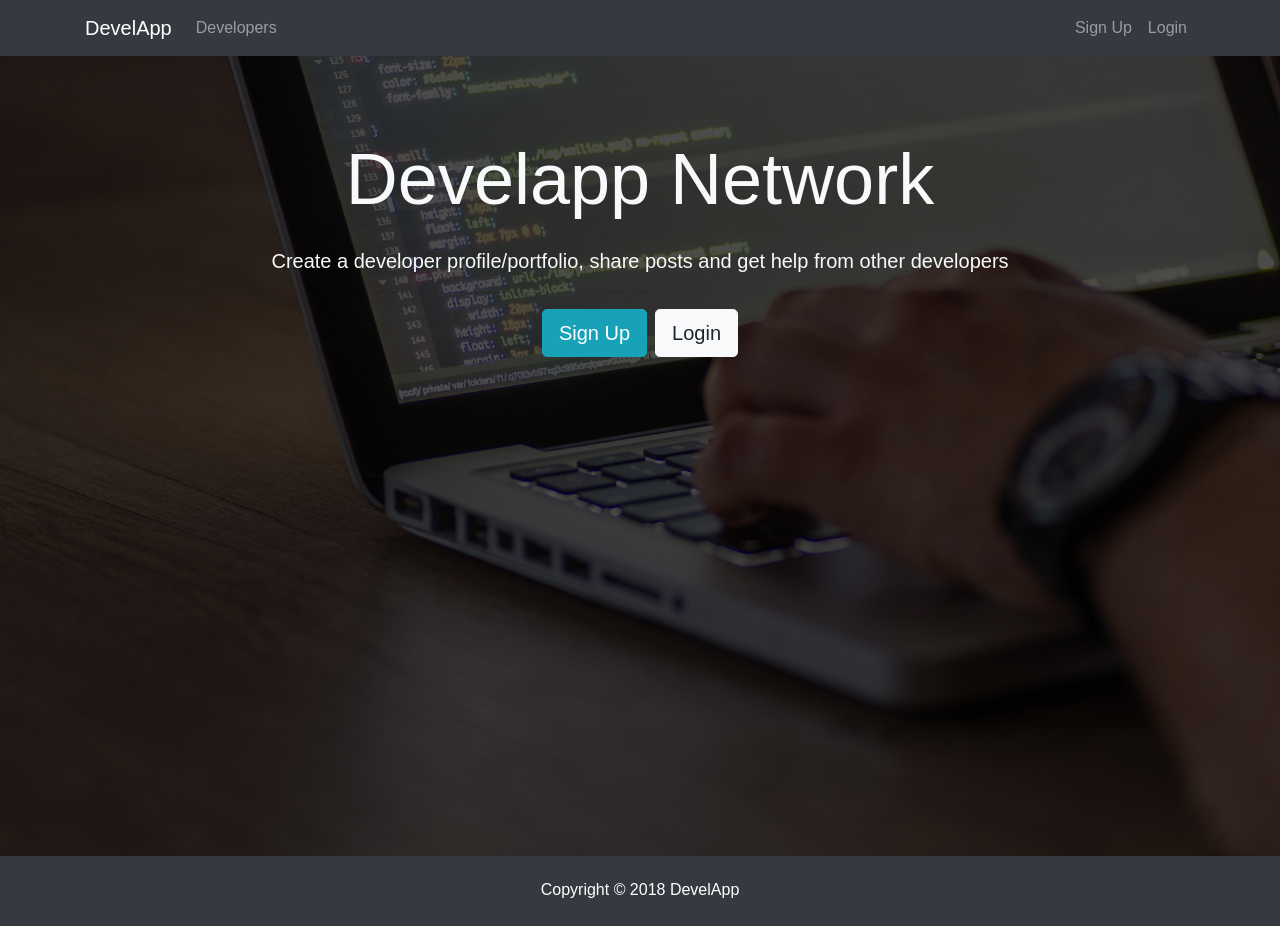
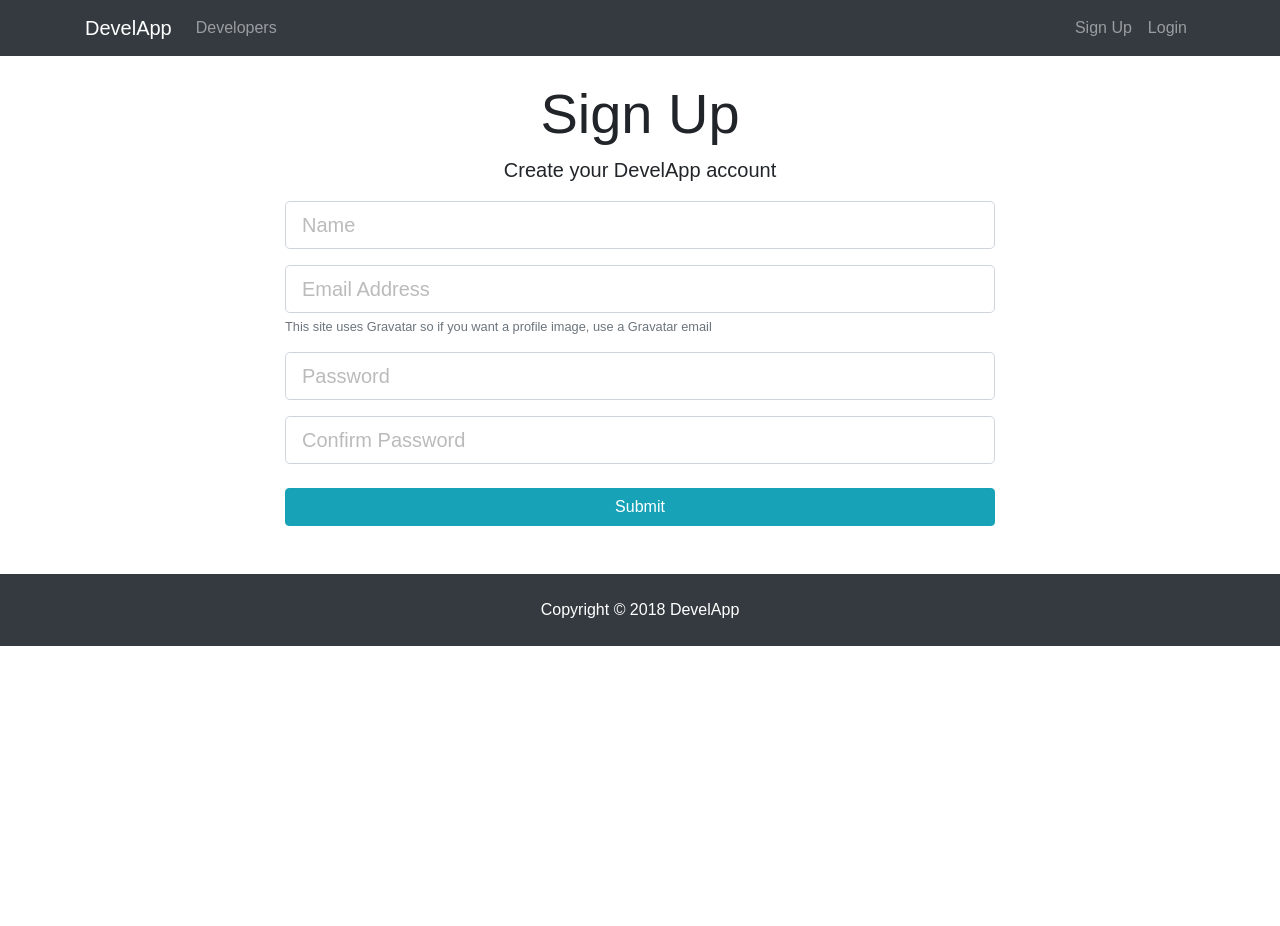
Before and after one commit to nachomirsol/develapp, a React (Create React App) app in the folder client/: page /register in a window 1280 px wide. After the commit the page ends 800 px from the top, so only its background shows below. Built offline with nearby package versions, Linux system fonts and the light colour scheme.

Commit message:
react router implementation, login and register

```diff
--- a/client/package.json
+++ b/client/package.json
@@ -3,8 +3,10 @@
   "version": "0.1.0",
   "private": true,
   "dependencies": {
+    "axios": "^0.18.0",
     "react": "^16.4.2",
     "react-dom": "^16.4.2",
+    "react-router-dom": "^4.3.1",
     "react-scripts": "1.1.4"
   },
   "scripts": {
--- a/client/src/App.js
+++ b/client/src/App.js
@@ -1,17 +1,27 @@
 import React, { Component } from "react";
-import Navbar from './components/layout/Navbar'
-import Landing from './components/layout/Landing'
-import Footer from './components/layout/Footer'
+
+import { BrowserRouter, Route } from "react-router-dom";
+import Navbar from "./components/layout/Navbar";
+import Landing from "./components/layout/Landing";
+import Register from "./components/auth/Register";
+import Login from "./components/auth/Login";
+import Footer from "./components/layout/Footer";
 import "./App.css";
 
 class App extends Component {
   render() {
     return (
-      <div className="App">
-        <Navbar />
-        <Landing />
-        <Footer />
-      </div>
+      <BrowserRouter>
+        <div className="App">
+          <Navbar />
+          <Route exact path="/" component={Landing} />
+          <div className="container">
+            <Route exact path="/register" component = {Register}/>
+            <Route exact path="/login" component = {Login}/>
+          </div>
+          <Footer />
+        </div>
+      </BrowserRouter>
     );
   }
 }
--- /dev/null
+++ b/client/src/components/auth/Login.js
@@ -0,0 +1,71 @@
+import React, {Component} from 'react';
+
+class Login extends Component{
+    constructor(){
+        super()
+        this.state = {
+            email:'',
+            password:'',
+            errors:{}
+        };
+
+        this.onChange = this.onChange.bind(this);
+        this.onSubmit = this.onSubmit.bind(this);
+    }
+
+    onChange(e){
+        this.setState({[e.target.name] : e.target.value})
+    }
+
+    onSubmit(e){
+        e.preventDefault();
+        const user = {
+            email:this.state.email,
+            password:this.state.password
+        }
+        console.log(user);
+
+    }
+
+    render(){
+
+        return(
+        <div className="login">
+            <div className="container">
+              <div className="row">
+                <div className="col-md-8 m-auto">
+                  <h1 className="display-4 text-center">Log In</h1>
+                  <p className="lead text-center">Sign in to your DevConnector account</p>
+                  <form onSubmit = {this.onSubmit}>
+                    <div className="form-group">
+                        <input
+                            type="email"
+                            className="form-control form-control-lg"
+                            placeholder="Email Address"
+                            value = {this.state.email}
+                            name="email"
+                            onChange = {this.onChange}
+                        />
+                    </div>
+                    <div className="form-group">
+                        <input
+                            type="password"
+                            className="form-control form-control-lg"
+                            placeholder="Password"
+                            value = {this.state.password}
+                            name="password"
+                            onChange = {this.onChange}
+                        />
+                    </div>
+                    <input type="submit" className="btn btn-info btn-block mt-4" />
+                  </form>
+                </div>
+              </div>
+            </div>
+          </div>
+
+        )
+    }
+}
+
+export default Login;
--- /dev/null
+++ b/client/src/components/auth/Register.js
@@ -0,0 +1,100 @@
+import React, {Component} from 'react';
+import axios from 'axios';
+
+class Register extends Component{
+
+    constructor(){
+        super();
+
+        this.state = {
+            name:'',
+            email:'',
+            password:'',
+            password2:'',
+            errors:{}
+        };
+
+        this.onChange = this.onChange.bind(this);
+        this.onSubmit = this.onSubmit.bind(this);
+    }
+
+
+    onChange(e){
+        this.setState({[e.target.name]: e.target.value})
+    }
+
+    onSubmit(e){
+        e.preventDefault();
+        const newUser = {
+            name:this.state.name,
+            email:this.state.email,
+            password:this.state.password,
+            password2: this.state.password2
+        }
+
+        axios.post('/api/users/register', newUser)
+            .then(res => console.log(res.data))
+            .catch(err => console.log(err.response.data))
+    }
+
+    render(){
+        return(
+            <div className="register">
+                <div className="container">
+                <div className="row">
+                    <div className="col-md-8 m-auto">
+                    <h1 className="display-4 text-center">Sign Up</h1>
+                    <p className="lead text-center">Create your DevelApp account</p>
+                    <form onSubmit ={ this.onSubmit}>
+                        <div className="form-group">
+                        <input
+                            type="text"
+                            className="form-control form-control-lg"
+                            placeholder="Name"
+                            name="name"
+                            value = {this.state.name}
+                            onChange = {this.onChange}
+                        />
+                        </div>
+                        <div className="form-group">
+                        <input
+                            type="email"
+                            className="form-control form-control-lg"
+                            placeholder="Email Address"
+                            value = {this.state.email}
+                            name="email"
+                            onChange = {this.onChange}
+                        />
+                        <small className="form-text text-muted">This site uses Gravatar so if you want a profile image, use a Gravatar email</small>
+                        </div>
+                        <div className="form-group">
+                        <input
+                            type="password"
+                            className="form-control form-control-lg"
+                            placeholder="Password"
+                            value = {this.state.password}
+                            name="password"
+                            onChange = {this.onChange}
+                        />
+                        </div>
+                        <div className="form-group">
+                        <input
+                            type="password"
+                            className="form-control form-control-lg"
+                            placeholder="Confirm Password"
+                            value = {this.state.password2}
+                            name="password2"
+                            onChange = {this.onChange}
+                        />
+                        </div>
+                        <input type="submit" className="btn btn-info btn-block mt-4" />
+                    </form>
+                    </div>
+                </div>
+                </div>
+            </div>
+        )
+    }
+}
+
+export default Register;
--- a/client/src/components/layout/Landing.js
+++ b/client/src/components/layout/Landing.js
@@ -1,4 +1,5 @@
-import React,{Component} from 'react'
+import React,{Component} from 'react';
+import {Link} from 'react-router-dom';
 
 class Landing extends Component{
     render(){
@@ -12,8 +13,8 @@ class Landing extends Component{
                     </h1>
                     <p className="lead"> Create a developer profile/portfolio, share posts and get help from other developers</p>
                     <hr />
-                    <a href="register.html" className="btn btn-lg btn-info mr-2">Sign Up</a>
-                    <a href="login.html" className="btn btn-lg btn-light">Login</a>
+                    <Link to="/register" className="btn btn-lg btn-info mr-2">Sign Up</Link>
+                    <Link to="/login" className="btn btn-lg btn-light">Login</Link>
                   </div>
                 </div>
               </div>
--- a/client/src/components/layout/Navbar.js
+++ b/client/src/components/layout/Navbar.js
@@ -1,4 +1,5 @@
 import React,{Component} from 'react';
+import {Link} from 'react-router-dom';
 
 class Navbar extends Component{
     render(){
@@ -6,7 +7,7 @@ class Navbar extends Component{
 
                 <nav className="navbar navbar-expand-sm navbar-dark bg-dark mb-4">
                     <div className="container">
-                    <a className="navbar-brand" href="landing.html">DevelApp</a>
+                    <Link className="navbar-brand" to="/">DevelApp</Link>
                     <button className="navbar-toggler" type="button" data-toggle="collapse" data-target="#mobile-nav">
                         <span className="navbar-toggler-icon"></span>
                     </button>
@@ -14,17 +15,17 @@ class Navbar extends Component{
                     <div className="collapse navbar-collapse" id="mobile-nav">
                         <ul className="navbar-nav mr-auto">
                         <li className="nav-item">
-                            <a className="nav-link" href="profiles.html"> Developers
-                            </a>
+                            <Link className="nav-link" to="/profiles"> Developers
+                            </Link>
                         </li>
                         </ul>
 
                         <ul className="navbar-nav ml-auto">
                         <li className="nav-item">
-                            <a className="nav-link" href="register.html">Sign Up</a>
+                            <Link className="nav-link" to="/register">Sign Up</Link>
                         </li>
                         <li className="nav-item">
-                            <a className="nav-link" href="login.html">Login</a>
+                            <Link className="nav-link" to="/login">Login</Link>
                         </li>
                         </ul>
                     </div>
```
Also changed, not shown: 1 other file (tests, documents, lock files or other folders).
